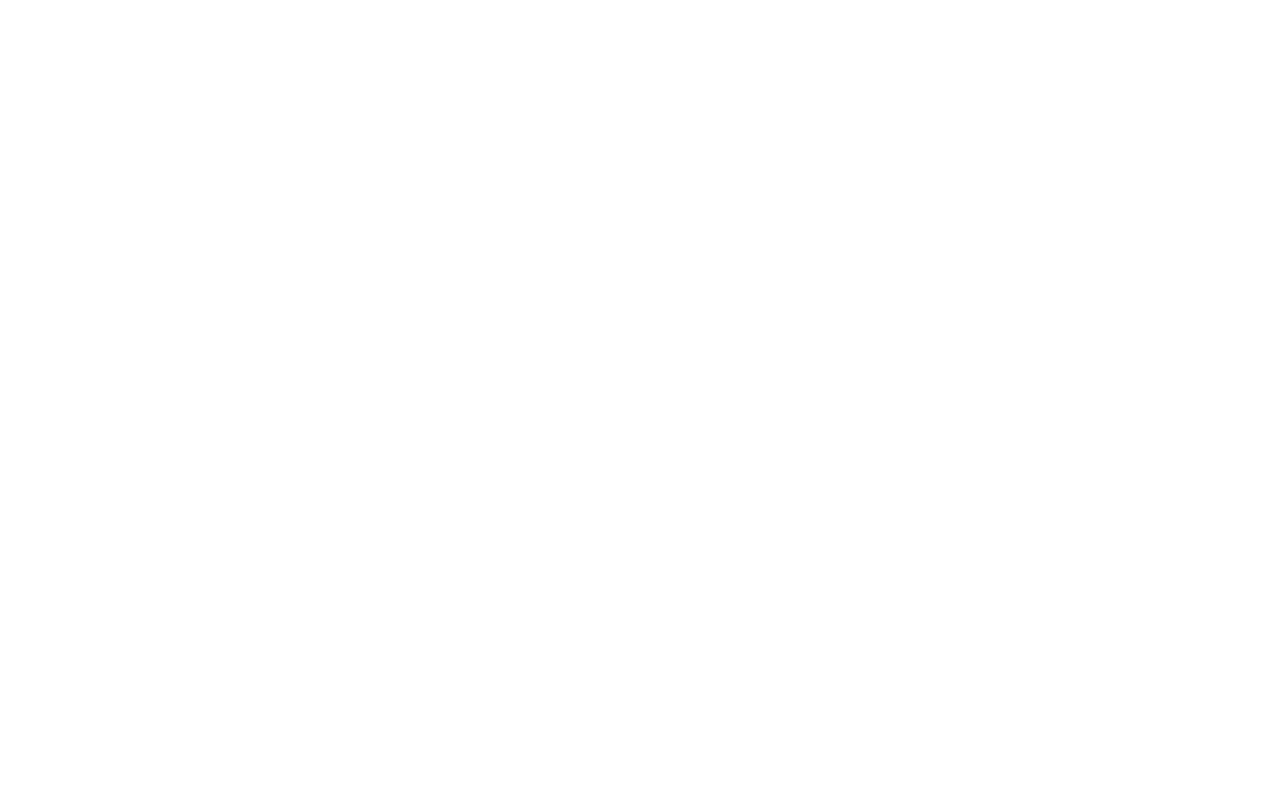
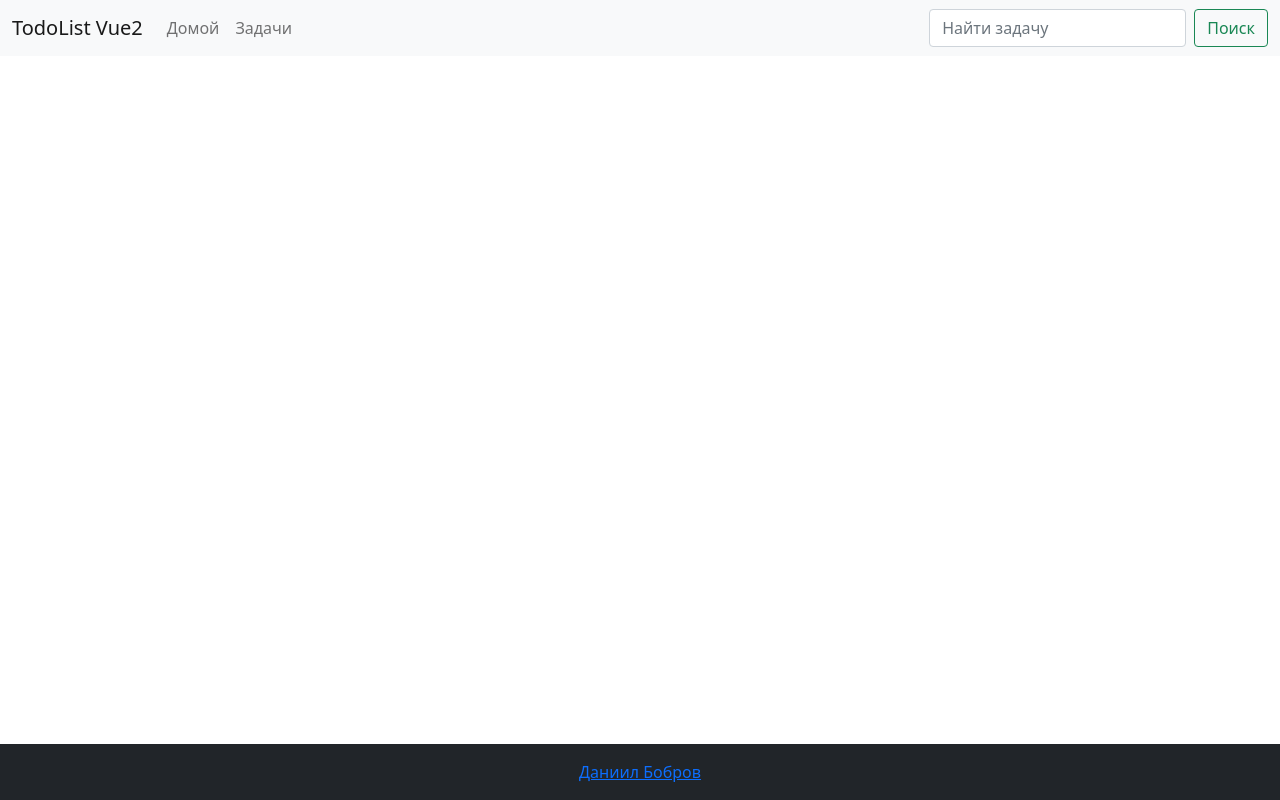
Before and after one commit to bobrov-site/todolistvue, a Vue app: page /search in a window 1280 px wide. Built offline with nearby package versions, Linux system fonts and the light colour scheme.

Commit message:
created router-link to home

```diff
--- a/src/App.vue
+++ b/src/App.vue
@@ -1,13 +1,21 @@
 <template>
-  <div id="app" class="h-100">
+  <div id="app" class="h-100 d-flex flex-column justify-content-around">
+    <NavbarBootstrap/>
+    <router-view/>
 <!--    <nav>-->
 <!--      <router-link to="/">Home</router-link> |-->
 <!--      <router-link to="/about">About</router-link>-->
 <!--    </nav>-->
-    <router-view/>
+    <FooterBootstrap/>
   </div>
 </template>
-
+<script>
+import NavbarBootstrap from "@/components/UI/NavbarBootstrap";
+import FooterBootstrap from "@/components/UI/FooterBootstrap";
+export default {
+  components: {NavbarBootstrap, FooterBootstrap}
+}
+</script>
 <style lang="scss">
 @import "@/assets/scss/index.scss";
 </style>
--- a/src/components/UI/NavbarBootstrap.vue
+++ b/src/components/UI/NavbarBootstrap.vue
@@ -1,17 +1,18 @@
 <template>
   <nav class="navbar navbar-expand-lg navbar-light bg-light">
     <div class="container-fluid">
-      <a class="navbar-brand" href="#">TodoList Vue2</a>
+      <router-link class="navbar-brand" to="/">TodoList Vue2</router-link>
       <button class="navbar-toggler" type="button" data-bs-toggle="collapse" data-bs-target="#navbarSupportedContent" aria-controls="navbarSupportedContent" aria-expanded="false" aria-label="Toggle navigation">
         <span class="navbar-toggler-icon"></span>
       </button>
       <div class="collapse navbar-collapse" id="navbarSupportedContent">
         <ul class="navbar-nav me-auto mb-2 mb-lg-0">
           <li class="nav-item">
-            <a class="nav-link active" aria-current="page" href="#">Домой</a>
+            <router-link class="nav-link" to="/">Домой</router-link>
+<!--            <a class="nav-link active" aria-current="page" href="#">Домой</a>-->
           </li>
           <li class="nav-item">
-            <a class="nav-link" href="#">Задачи</a>
+            <router-link class="nav-link" to="/todolist">Задачи</router-link>
           </li>
         </ul>
         <form class="d-flex">
--- a/src/views/HomeView.vue
+++ b/src/views/HomeView.vue
@@ -1,6 +1,5 @@
 <template>
-  <div class="home d-flex flex-column h-100 justify-content-around">
-    <NavbarBootstrap/>
+  <div class="home">
     <ContainerBootstrap>
       <div class="row justify-content-center">
         <div class="col-12 d-flex justify-content-center">
@@ -11,22 +10,20 @@
         <div class="col-12 text-center">
           <h2>Тестовое приложение "Туду лист"</h2>
           <p>Обучающее приложение 💼</p>
-          <a href="#">К задачам</a>
+          <router-link to="/todolist">
+            К задачам
+          </router-link>
         </div>
       </div>
     </ContainerBootstrap>
-    <FooterBootstrap/>
   </div>
 </template>
 
 <script>
-
 import ContainerBootstrap from "@/components/UI/ContainerBootstrap";
-import NavbarBootstrap from "@/components/UI/NavbarBootstrap";
-import FooterBootstrap from "@/components/UI/FooterBootstrap";
 export default {
   name: 'HomeView',
-  components: {FooterBootstrap, NavbarBootstrap, ContainerBootstrap}
+  components: {ContainerBootstrap}
 }
 </script>
 <style scoped lang="scss">
```
